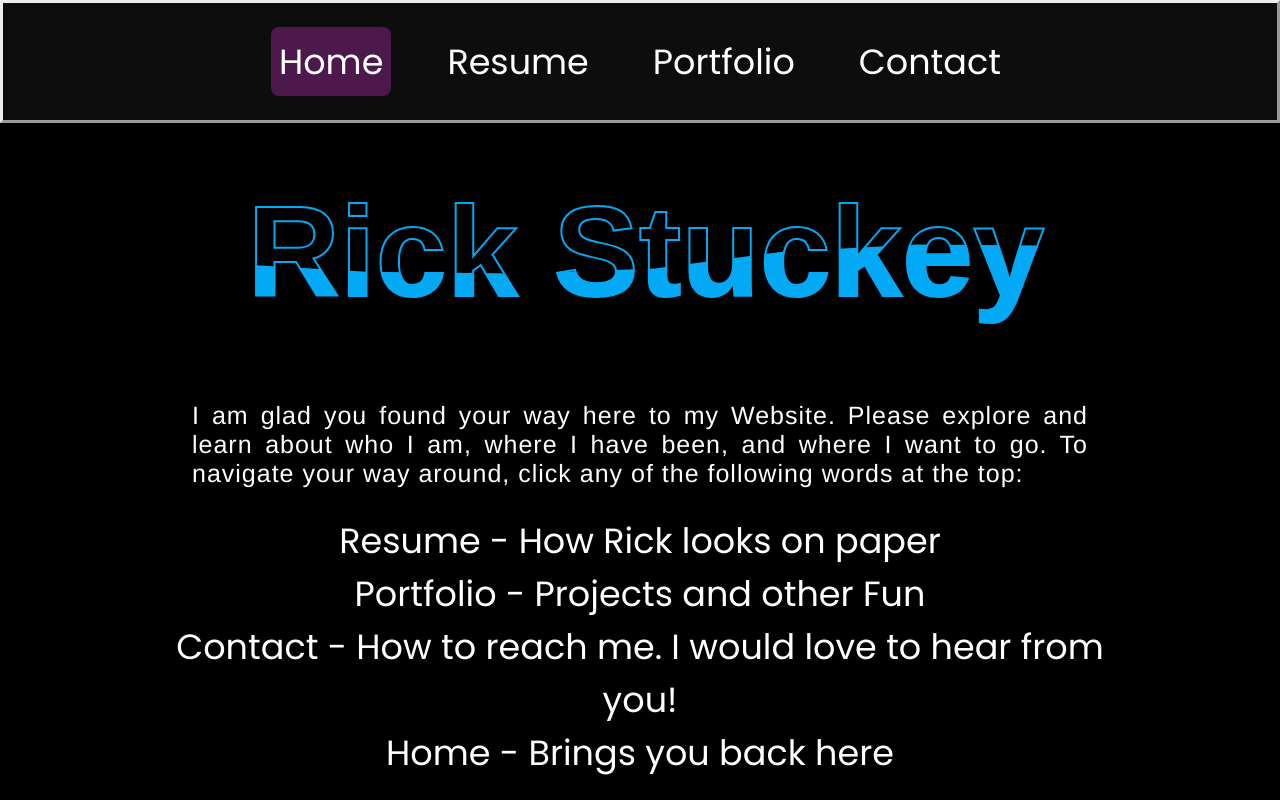
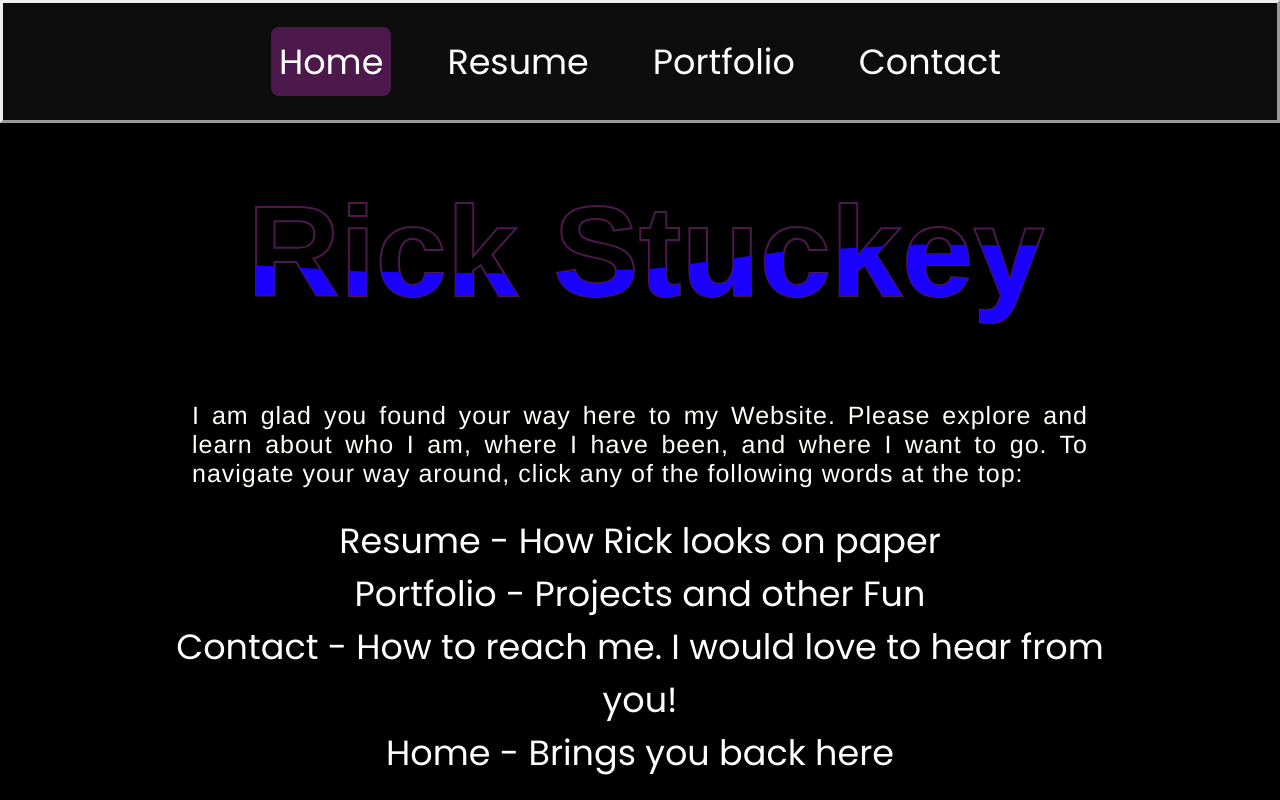
Before and after one commit to RStuckey1/RichardStuckey, a React (Vite) app: page / in a window 1280 px wide. Shown: the top 800 px of the page. Built offline with nearby package versions, Linux system fonts and the light colour scheme.

Commit message:
small change

```diff
--- a/src/components/NameWave.css
+++ b/src/components/NameWave.css
@@ -28,11 +28,11 @@ body {
 
 .content h2:nth-child(1) {
 	color: transparent;
-	-webkit-text-stroke: 2px #03a9f4;
+	-webkit-text-stroke: 2px #4D194D;
 }
 
 .content h2:nth-child(2) {
-	color: #03a9f4;
+	color: #1900ff;
 	animation: animate 4s ease-in-out infinite;
 }
 
```
Also changed, not shown: 1 other file (tests, documents, lock files or other folders).
